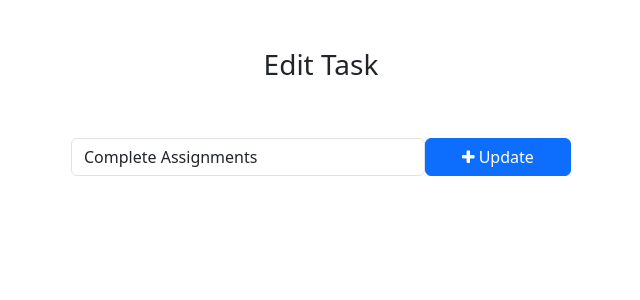
After one commit to Sohamy1999/todo, a Django app: page /todo/edit_task/1/ in a window 1280 px wide. The commit adds this page. Shown: the top 300 px of the page, without its empty margins (319-959 px from the left). Run offline with Django 5.2, Linux system fonts and the light colour scheme; data comes from the database, SQL or seed files in the repository; both versions use the stored data as it was after the commit.

Commit message:
todo app final

```diff
--- /dev/null
+++ b/templates/edit_task.html
@@ -0,0 +1,34 @@
+<!DOCTYPE html>
+<html lang="en">
+<head>
+    <meta charset="UTF-8">
+    <meta name="viewport" content="width=device-width, initial-scale=1.0">
+    <title>Edit Task - Django ToDo App</title>
+
+    <!-- Bootstrap -->
+    <link href="https://cdn.jsdelivr.net/npm/bootstrap@5.3.0-alpha1/dist/css/bootstrap.min.css" rel="stylesheet" integrity="sha384-GLhlTQ8iRABdZLl6O3oVMWSktQOp6b7In1Zl3/Jr59b6EGGoI1aFkw7cmDA6j6gD" crossorigin="anonymous">
+    <script src="https://cdn.jsdelivr.net/npm/bootstrap@5.3.0-alpha1/dist/js/bootstrap.bundle.min.js" integrity="sha384-w76AqPfDkMBDXo30jS1Sgez6pr3x5MlQ1ZAGC+nuZB+EYdgRZgiwxhTBTkF7CXvN" crossorigin="anonymous"></script>
+    <!-- Font Awesome Icons -->
+    <link rel="stylesheet" href="https://cdnjs.cloudflare.com/ajax/libs/font-awesome/4.7.0/css/font-awesome.min.css">
+
+
+    </style>
+
+</head>
+<body>
+
+    <div class="container">
+        <h3 class="pt-5 pb-5 text-center">Edit Task</h3>
+        <form action="{% url 'edit_task' get_task.pk %}" method="POST" style="width:500px ; margin:auto;" >
+            {% csrf_token %}
+            <div class="form-group">
+                <span style="display: flex;">
+                    <input type="text" name="task" class="form-control" placeholder="Add a task" value="{{ get_task.task }}">
+                    <button type="submit" class="btn btn-primary" style="width: 200px;"><i class="fa fa-plus"></i> Update</button>
+                </span>
+            </div>
+        </form>
+    </div>
+
+</body>
+</html>
--- a/todo/urls.py
+++ b/todo/urls.py
@@ -3,6 +3,20 @@ from django.urls import path
 from . import views
 
 urlpatterns = [
+
+    # Add Task
     path("addTask/", views.addTask, name='addTask'),
 
+    # Mark as done
+    path("mark_as_done/<int:pk>/", views.mark_as_done, name='mark_as_done'),
+
+    # Mark as Undone
+    path("mark_as_undone/<int:pk>/", views.mark_as_undone, name='mark_as_undone'),
+
+    # Edit Feature
+    path("edit_task/<int:pk>/", views.edit_task, name='edit_task'),
+
+    #Delete Task
+    path("delete_task/<int:pk>/", views.delete_task, name='delete_task'),
+
 ]
--- a/todo/views.py
+++ b/todo/views.py
@@ -1,4 +1,4 @@
-from django.shortcuts import render, redirect
+from django.shortcuts import render, redirect, get_object_or_404
 from django.http import HttpResponse
 from .models import Task
 
@@ -8,3 +8,35 @@ def addTask(request):
     taskadd = request.POST['task']
     Task.objects.create(task=taskadd)
     return redirect('home')
+
+def mark_as_done(request, pk):
+    task = get_object_or_404(Task, pk=pk)
+    task.is_complete = True
+    task.save()
+    return redirect('home')
+
+def mark_as_undone(request, pk):
+    task = get_object_or_404(Task, pk=pk)
+    task.is_complete = False
+    task.save()
+    return redirect('home')
+
+def edit_task(request, pk):
+    get_task = get_object_or_404(Task, pk=pk)
+    if request.method == 'POST':
+        updated_task = request.POST['task']
+        get_task.task = updated_task
+        get_task.save()
+        return redirect('home')
+
+    else:
+        context = {
+            'get_task': get_task,
+        }
+        return render(request, 'edit_task.html', context)
+
+
+def delete_task(request, pk):
+    task = get_object_or_404(Task, pk=pk)
+    task.delete()
+    return redirect('home')
--- a/todo_main/views.py
+++ b/todo_main/views.py
@@ -4,7 +4,12 @@ from todo.models import Task
 
 def home(request):
     tasks = Task.objects.filter(is_complete=False).order_by('-updated_at')
+
+    completed_tasks = Task.objects.filter(is_complete=True)
+
+
     context = {
         'tasks' : tasks,
+        'completed_tasks' : completed_tasks,
     }
     return render(request, 'home.html', context)
```
Also changed, not shown: templates/home.html (+11 -5 lines), db.sqlite3.
